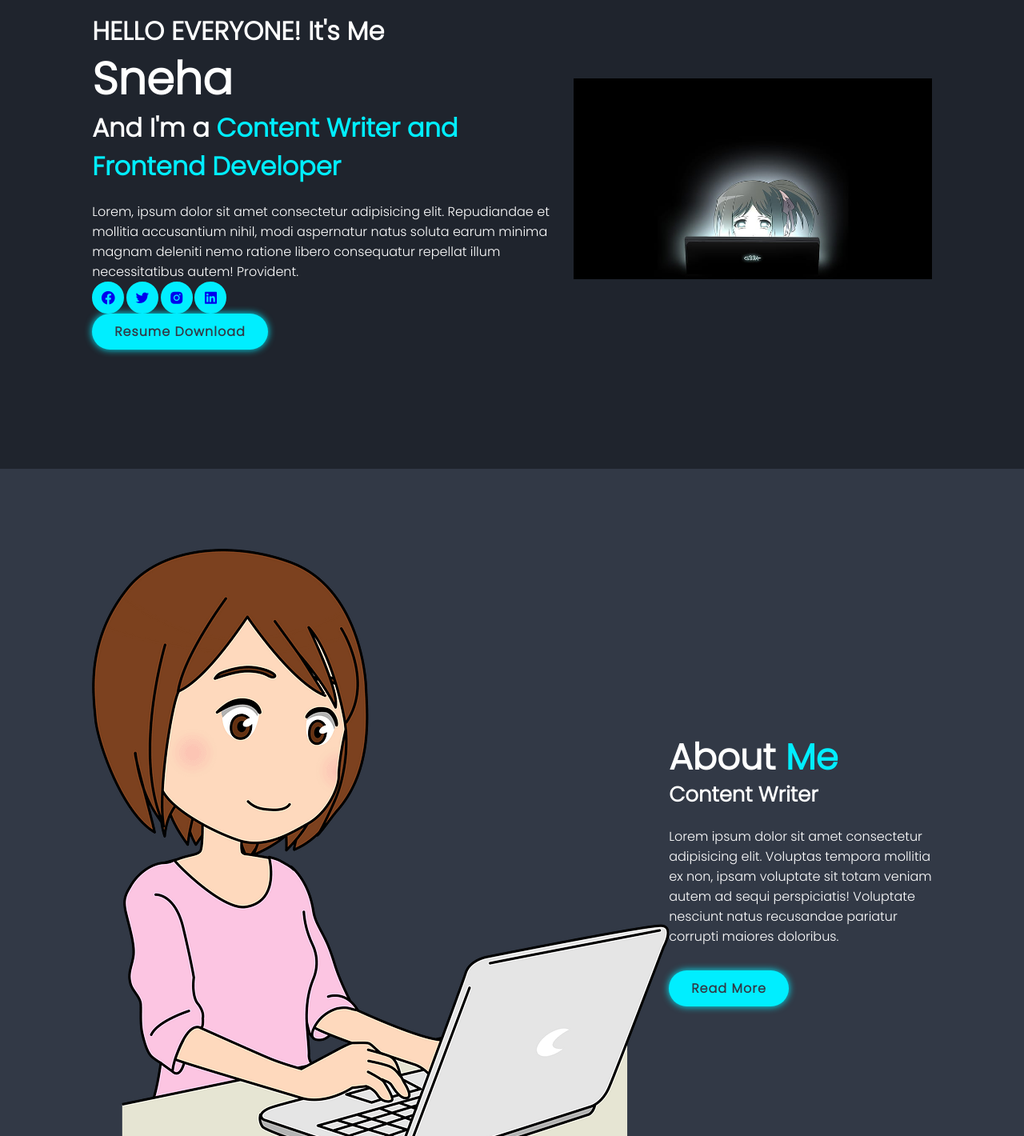
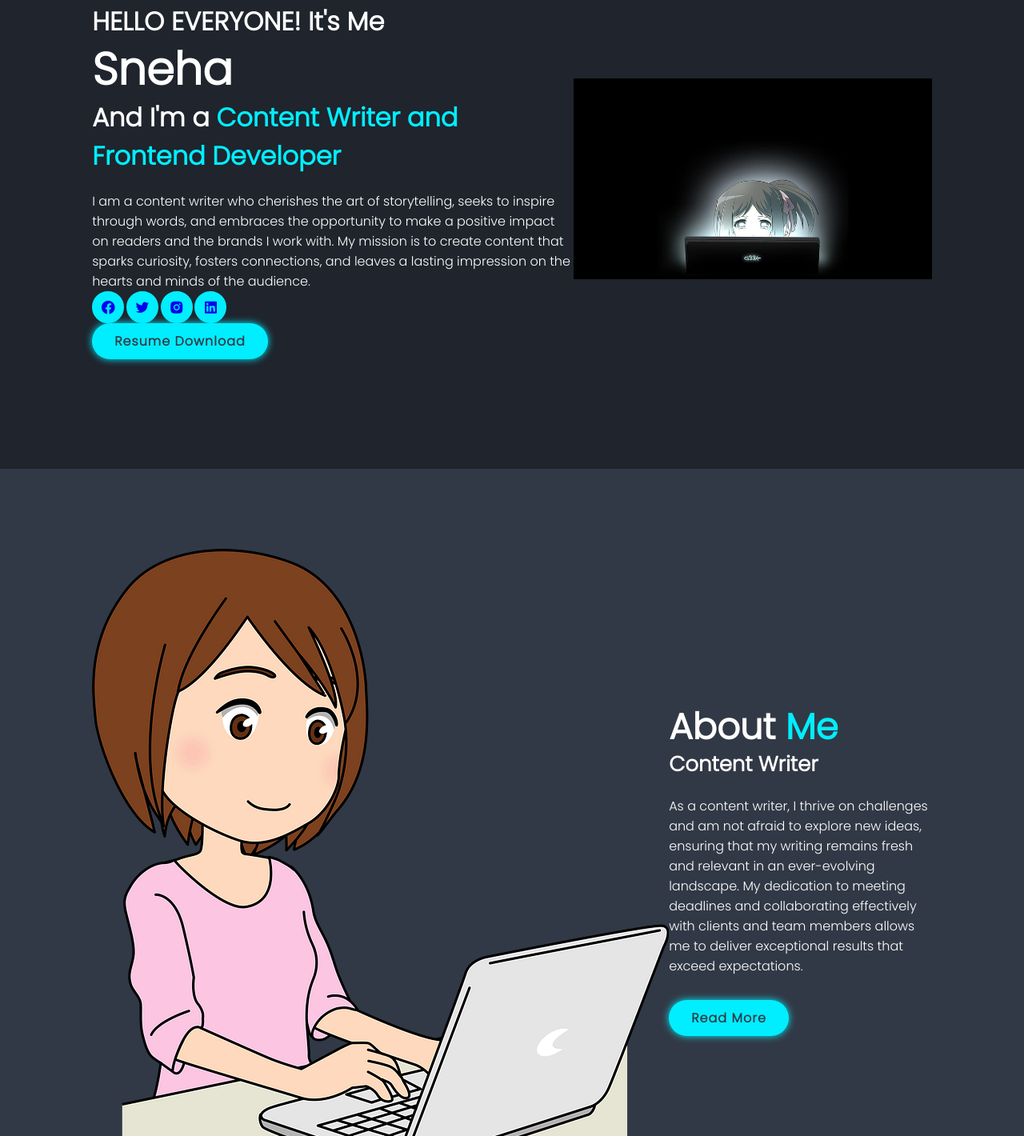
Before and after one commit to snehat123/resume, a plain HTML site: page index.html in a window 1280 px wide. Shown: the part 214-1634 px from the top of the page at 80% size. Drawn offline with nearby package versions, Linux system fonts and the light colour scheme.

Commit message:
Update index.html

```diff
--- a/index.html
+++ b/index.html
@@ -25,7 +25,7 @@
            <h3> HELLO EVERYONE! It's Me</h3>
            <h1> Sneha </h1>
            <h3>And I'm a <span> Content Writer and Frontend Developer</span></h3>
-           <p>Lorem, ipsum dolor sit amet consectetur adipisicing elit. Repudiandae et mollitia accusantium nihil, modi aspernatur natus soluta earum minima magnam deleniti nemo ratione libero consequatur repellat illum necessitatibus autem! Provident.</p>
+           <p>I am a content writer who cherishes the art of storytelling, seeks to inspire through words, and embraces the opportunity to make a positive impact on readers and the brands I work with. My mission is to create content that sparks curiosity, fosters connections, and leaves a lasting impression on the hearts and minds of the audience.</p>
            <div class="social-media">
             <a href="#"><i class='bx bxl-facebook-circle' ></i></a>
             <a href="#"><i class='bx bxl-twitter' ></i></a>
@@ -45,7 +45,7 @@
         <div class="about-content">
             <h2 class="heading">About <span>Me</span></h2>
             <h3>Content Writer</h3>
-            <p>Lorem ipsum dolor sit amet consectetur adipisicing elit. Voluptas tempora mollitia ex non, ipsam voluptate sit totam veniam autem ad sequi perspiciatis! Voluptate nesciunt natus recusandae pariatur corrupti maiores doloribus.</p>
+            <p>As a content writer, I thrive on challenges and am not afraid to explore new ideas, ensuring that my writing remains fresh and relevant in an ever-evolving landscape. My dedication to meeting deadlines and collaborating effectively with clients and team members allows me to deliver exceptional results that exceed expectations.</p>
         <a href="#" class="btn">Read More</a>
         </div>
     </section>
```
